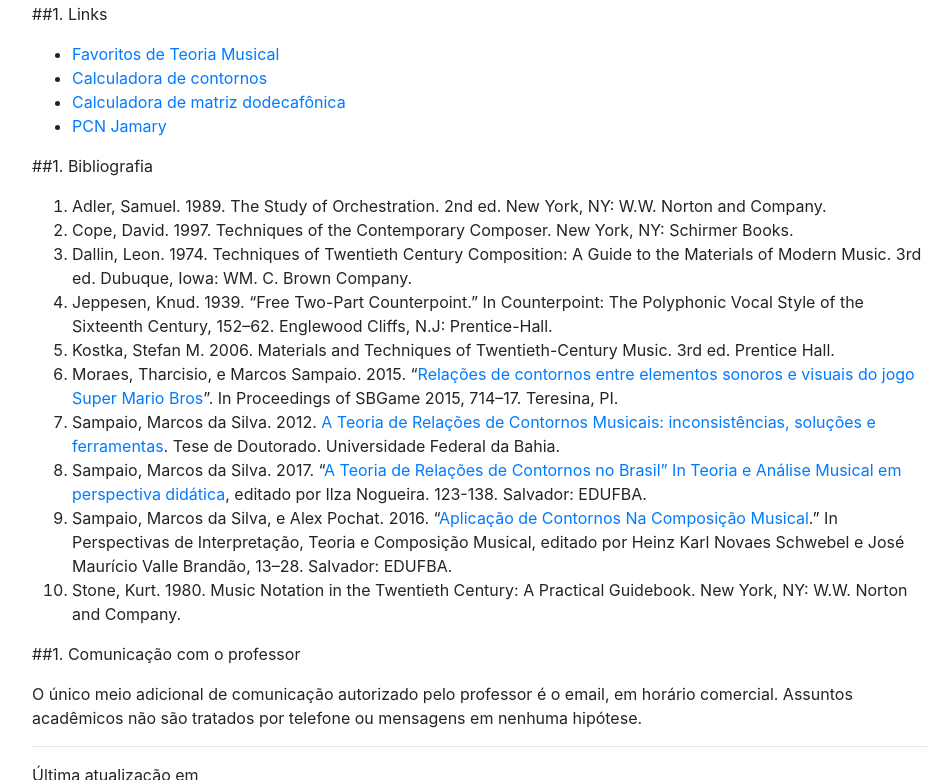
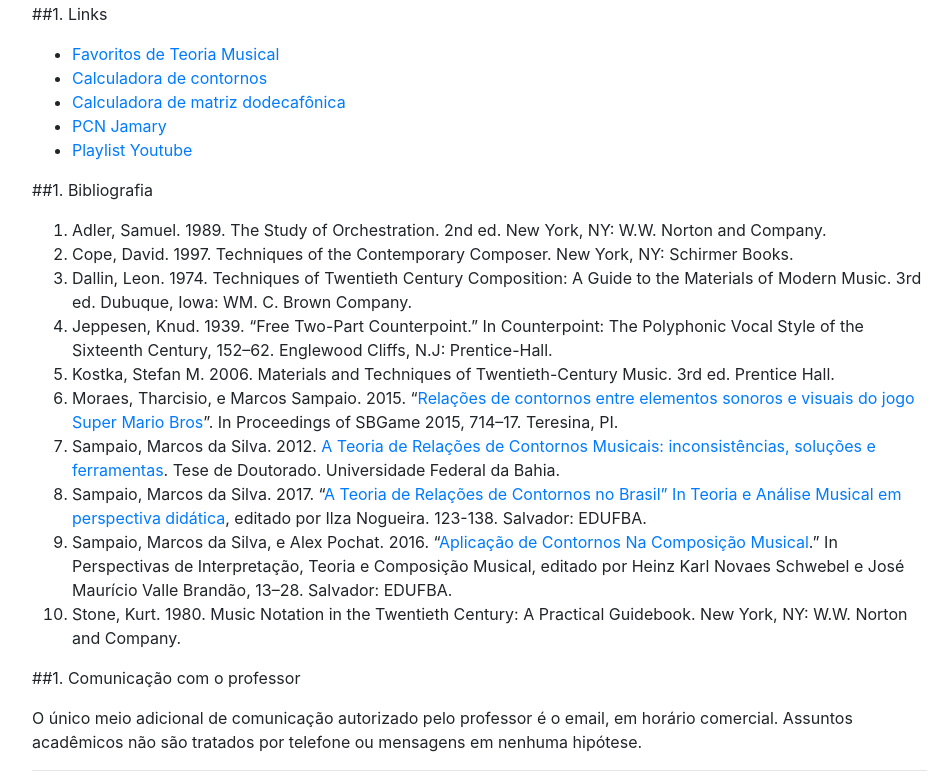
Before and after one commit to kroger/genosmus, a Jekyll site: the page built from _marcos/musb15.md, in a window 1280 px wide and 900 px high, scrolled down 2179 px, cut to the strip 120-900 px from the top of the window. Shown: the whole strip, without its empty margins (68-1020 px from the left). Built offline with Jekyll 4.4.1, drawn with Linux system fonts in a browser that asks for light colours; the table of contents is made by our own code.

Commit message:
Link playlist youtube

```diff
--- a/_marcos/musb15.md
+++ b/_marcos/musb15.md
@@ -303,6 +303,7 @@ width="100%" height="300"></iframe>
   dodecafônica](http://www.musictheory.net/calculators/matrix)
 * [PCN
   Jamary](http://www.angelfire.com/music2/bahia/pcn/pcn2001ptb.htm)
+* [Playlist Youtube](https://www.youtube.com/playlist?list=PLTuRmdq29ACk488OOx34lH-tW0RN0nBDJ)
 
 ##1. Bibliografia
 
```
